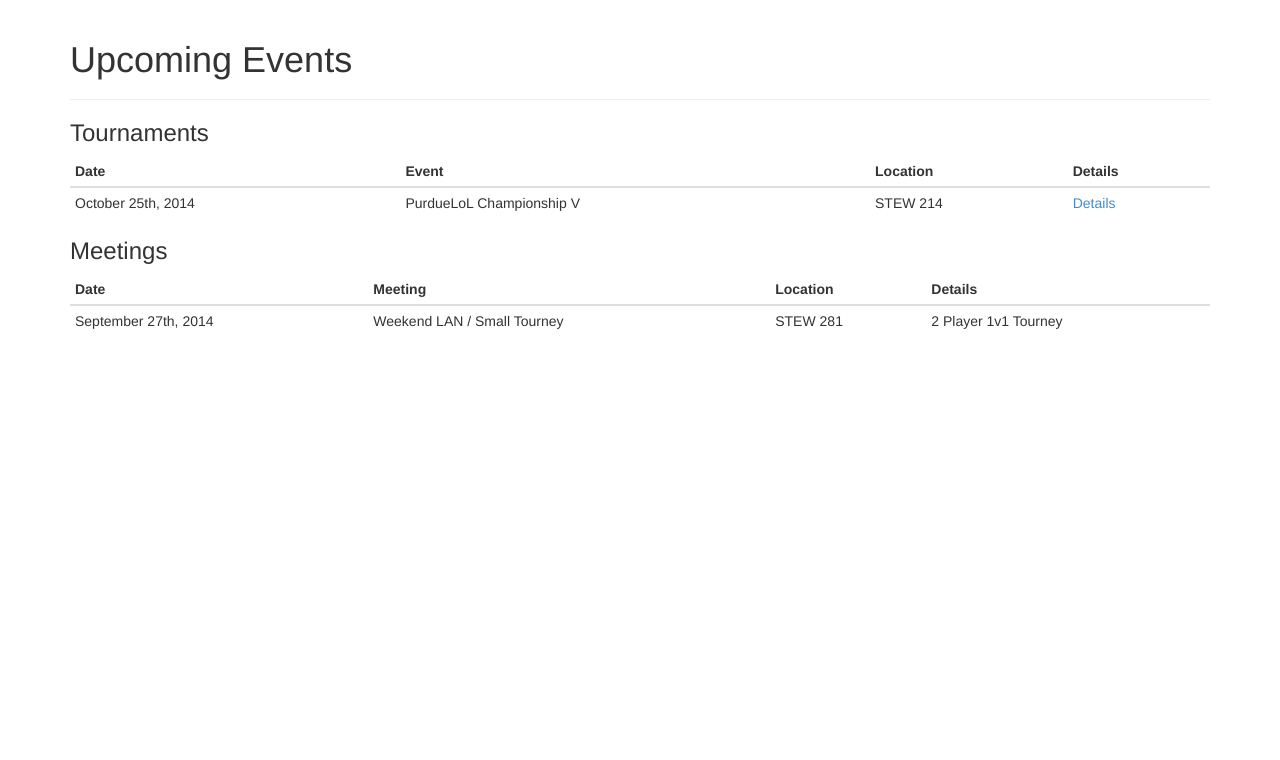
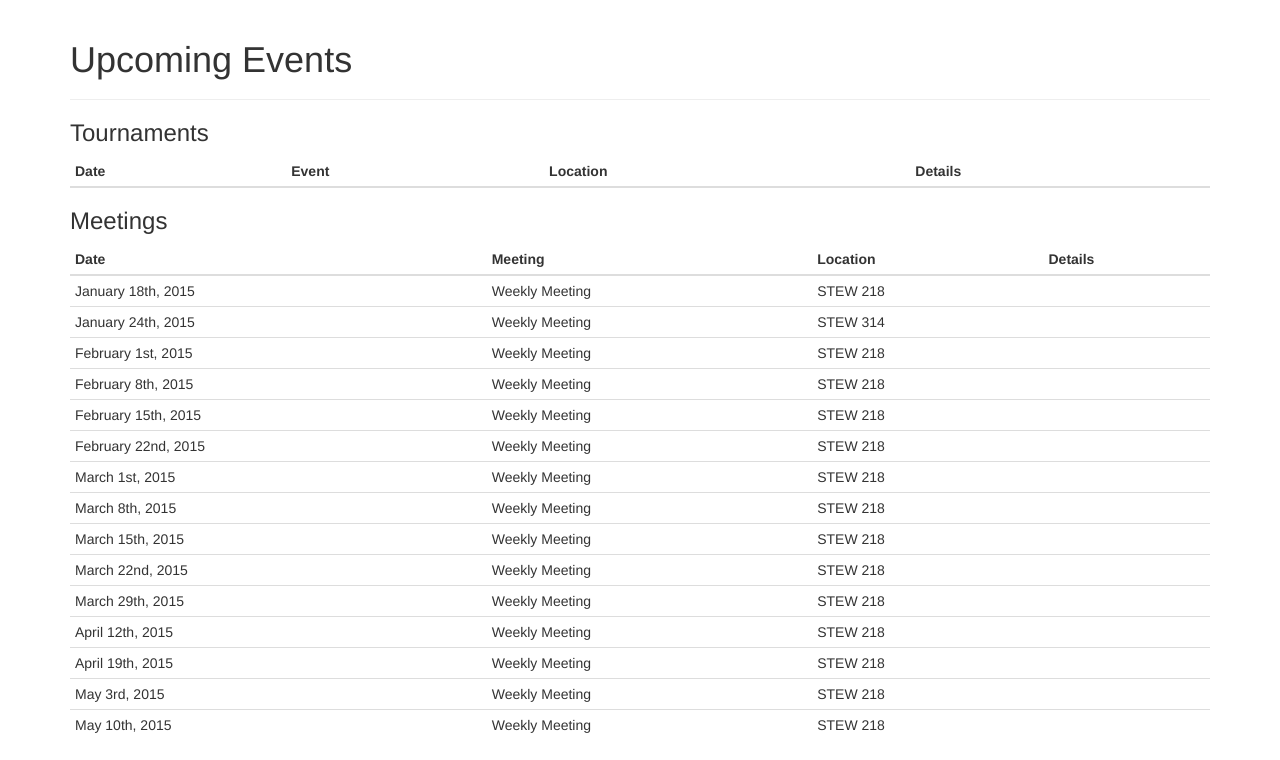
Before and after one commit to smithsps/PurdueLoLWebsite, a PHP site: page /events/ in a window 1280 px wide. Shown: the part 52-812 px from the top of the page. Before the commit the page ends 381 px from the top, so only its background shows below. Run offline with PHP 8.4, Linux system fonts and the light colour scheme; lists and menus that the app fills with data are empty; some libraries are stand-ins or nearby versions.

Commit message:
Update from website, Cams Changes

```diff
--- a/bensfault/fault.php
+++ b/bensfault/fault.php
@@ -1,5 +1,6 @@
 <?
-
+ini_set('display_errors','On');
+error_reporting(E_ALL);
 
 $file = fopen("faults.txt", "r+");
 
--- a/events/2014-10-25_ChampionshipV.html
+++ b/events/2014-10-25_ChampionshipV.html
@@ -62,7 +62,7 @@
 			<dd>Purdue University-West Lafayette Main Campus</dd>
 			<dd>Stewart Center, Room 214 ABCD</dd>
 			<dt>Time</dt><dd>October 25th, 2014 at 1:00PM</dd>
-			<dt>Rules</dt><dd><a href="/docs/PLoL 2014 Rulebook_7-20-2014.pdf">PLoL 2014 Rulebook</a></dd>
+			<dt>Rules</dt><dd><a href="/docs/PLoL 2014 Rulebook_10-24-2014.pdf">PLoL 2014 Rulebook</a></dd>
 		</dl>
 		<p>Purdue League of Legends Group is proud to present Purdue Championship V. Last semester, the Church of Helix went on as the semester champions! With this semester looming can they have a repeat? Or will someone rise from the ashes? Come join us in some competitive fun! </p>
 		<p>If you have any questions, contact an officer using the <a href="/contact.html">Contact Us</a> page or post it in the PurdueLoL <a href="https://www.facebook.com/groups/purduelol/">Facebook</a> page!</p>
--- a/events/index.html
+++ b/events/index.html
@@ -66,12 +66,12 @@
 	      </tr>
 	    </thead>
 	    <tbody>
-	      <tr href="2014-10-25_ChampionshipV.html">
+	      <!-- <tr href="2014-10-25_ChampionshipV.html">
 		<td>October 25th, 2014</td>
 		<td>PurdueLoL Championship V</td>
 		<td>STEW 214</td>
 		<td><a href="2014-10-25_ChampionshipV.html">Details</a></td>
-	      </tr>
+	      </tr> -->
 	    </tbody>
 	  </table>
 
@@ -86,11 +86,101 @@
 	      </tr>
 	    </thead>
 	    <tbody>
-	      <tr>
+	      <!-- <tr>
 		<td>September 27th, 2014</td>
 		<td>Weekend LAN / Small Tourney</td>
 		<td>STEW 281</td>
 		<td>2 Player 1v1 Tourney</td>
+	      </tr> -->
+	      <tr>
+	      	<td>January 18th, 2015</td>
+	      	<td>Weekly Meeting</td>
+	      	<td>STEW 218</td>
+	      	<td></td>
+	      </tr>
+	      <tr>
+	      	<td>January 24th, 2015</td>
+	      	<td>Weekly Meeting</td>
+	      	<td>STEW 314</td>
+	      	<td></td>
+	      </tr>
+	      <tr>
+	      	<td>February 1st, 2015</td>
+	      	<td>Weekly Meeting</td>
+	      	<td>STEW 218</td>
+	      	<td></td>
+	      </tr>
+	      <tr>
+	      	<td>February 8th, 2015</td>
+	      	<td>Weekly Meeting</td>
+	      	<td>STEW 218</td>
+	      	<td></td>
+	      </tr>
+	      <tr>
+	      	<td>February 15th, 2015</td>
+	      	<td>Weekly Meeting</td>
+	      	<td>STEW 218</td>
+	      	<td></td>
+	      </tr>
+	      <tr>
+	      	<td>February 22nd, 2015</td>
+	      	<td>Weekly Meeting</td>
+	      	<td>STEW 218</td>
+	      	<td></td>
+	      </tr>
+	      <tr>
+	      	<td>March 1st, 2015</td>
+	      	<td>Weekly Meeting</td>
+	      	<td>STEW 218</td>
+	      	<td></td>
+	      </tr>
+	      <tr>
+	      	<td>March 8th, 2015</td>
+	      	<td>Weekly Meeting</td>
+	      	<td>STEW 218</td>
+	      	<td></td>
+	      </tr>
+	      <tr>
+	      	<td>March 15th, 2015</td>
+	      	<td>Weekly Meeting</td>
+	      	<td>STEW 218</td>
+	      	<td></td>
+	      </tr>
+	      <tr>
+	      	<td>March 22nd, 2015</td>
+	      	<td>Weekly Meeting</td>
+	      	<td>STEW 218</td>
+	      	<td></td>
+	      </tr>
+	      <tr>
+	      	<td>March 29th, 2015</td>
+	      	<td>Weekly Meeting</td>
+	      	<td>STEW 218</td>
+	      	<td></td>
+	      </tr>
+	      <tr>
+	      	<td>April 12th, 2015</td>
+	      	<td>Weekly Meeting</td>
+	      	<td>STEW 218</td>
+	      	<td></td>
+	      </tr>
+	      <tr>
+	      	<td>April 19th, 2015</td>
+	      	<td>Weekly Meeting</td>
+	      	<td>STEW 218</td>
+	      	<td></td>
+	      </tr>
+	      <tr>
+	      	<td>May 3rd, 2015</td>
+	      	<td>Weekly Meeting</td>
+	      	<td>STEW 218</td>
+	      	<td></td>
+	      </tr>
+	      <tr>
+	      	<td>May 10th, 2015</td>
+	      	<td>Weekly Meeting</td>
+	      	<td>STEW 218</td>
+	      	<td></td>
 	      </tr>
 	    </tbody>
 	  </table>
```
Also changed, not shown: .htaccess, bensfault/index.html (renamed from bensfault/index.php).
